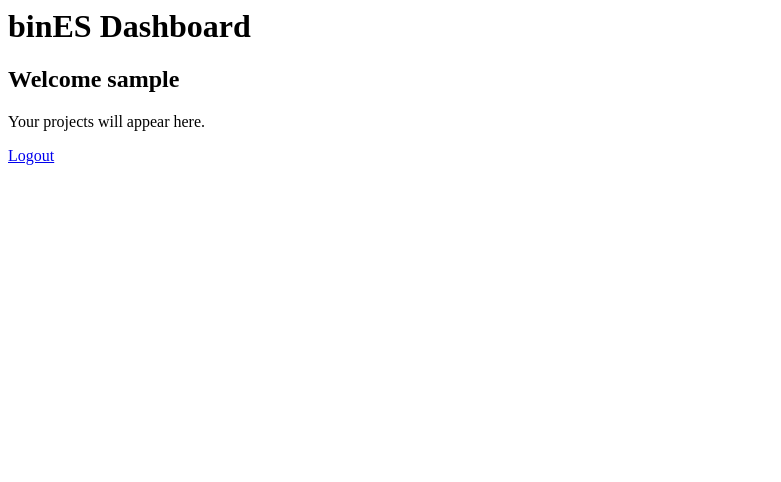
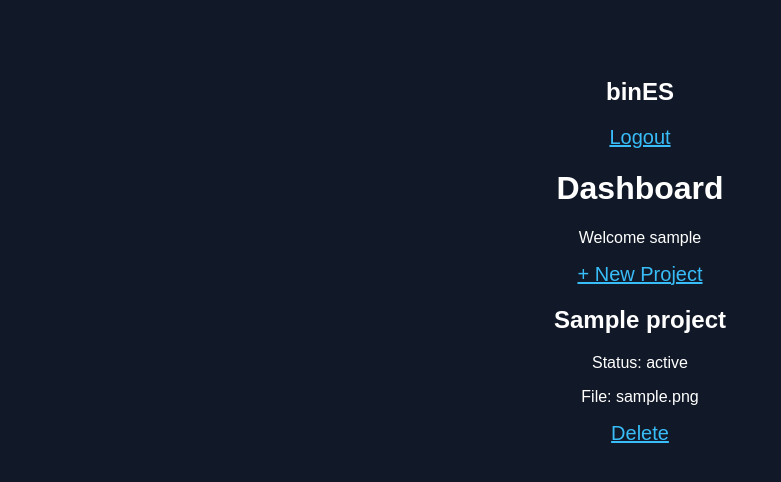
Before and after one commit to sillfrog999/binES, a Flask app: page /dashboard in a window 1280 px wide. Shown: the top 482 px of the page, without its empty margins (0-781 px from the left). Run offline with Flask 3, Linux system fonts and the light colour scheme; a user stored in the database is signed in; tables that the repository leaves empty hold one stand-in row (values such as "Sample post").

Commit message:
Update dashboard.html

```diff
--- a/templates/dashboard.html
+++ b/templates/dashboard.html
@@ -1,18 +1,98 @@
+<!DOCTYPE html>
+
+<html>
+
+<head>
+
+<title>binES Dashboard</title>
+
+<link rel="stylesheet" href="/static/style.css">
+
+</head>
+
+
+<body>
+
+
+<nav>
+
+<h2>binES</h2>
+
+<a href="/logout">
+Logout
+</a>
+
+</nav>
+
+
+
+<div class="container">
+
+
 <h1>
-binES Dashboard
+Dashboard
 </h1>
 
 
+<p>
+Welcome {{current_user.username}}
+</p>
+
+
+
+<a class="btn" href="/create">
++ New Project
+</a>
+
+
+
+<div class="projects">
+
+
+{% for p in projects %}
+
+
+<div class="card">
+
+
 <h2>
-Welcome {{current_user.username}}
+{{p.name}}
 </h2>
 
 
 <p>
-Your projects will appear here.
+Status:
+<span class="status">
+{{p.status}}
+</span>
 </p>
 
 
-<a href="/logout">
-Logout
+<p>
+File:
+{{p.file}}
+</p>
+
+
+
+<a class="delete"
+href="/delete/{{p.id}}">
+Delete
 </a>
+
+
+</div>
+
+
+{% endfor %}
+
+
+</div>
+
+
+</div>
+
+
+</body>
+
+</html>
```
